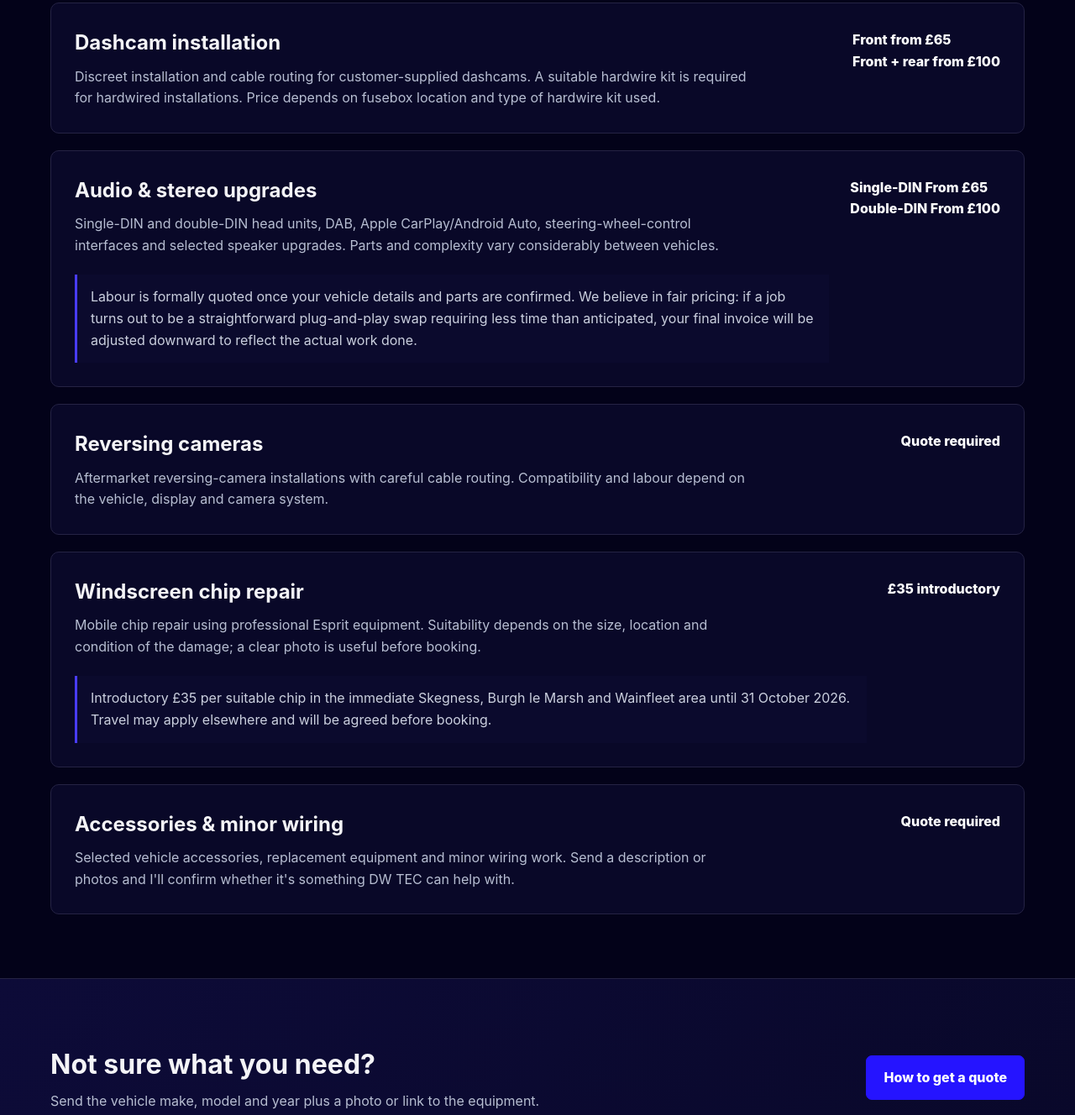
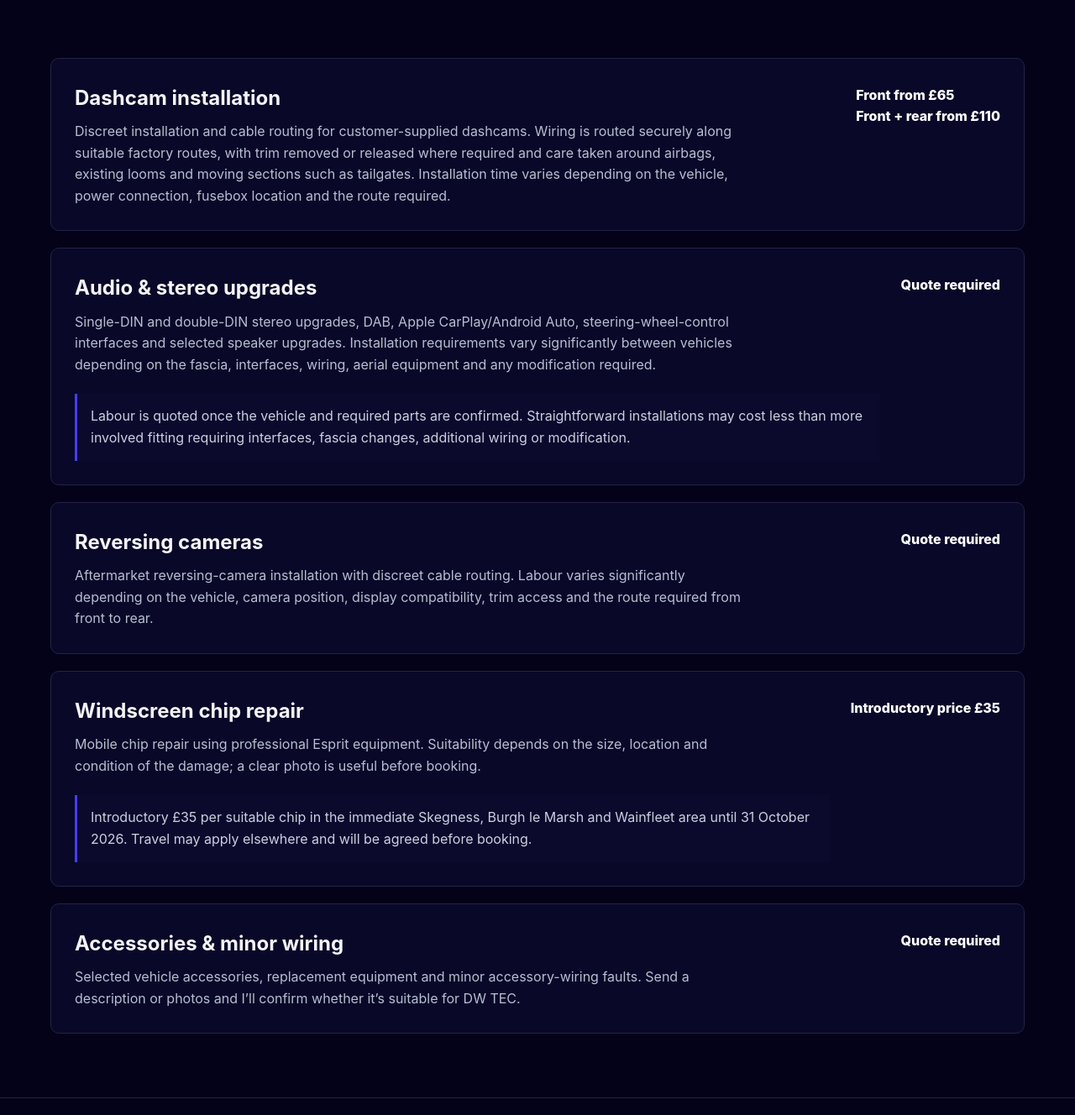
Before and after one commit to danjwilko/dwtec-site, a plain HTML site: page services.html in a window 1280 px wide. Shown: the part 496-1824 px from the top of the page at 84% size. Drawn offline with Linux system fonts and the light colour scheme.

Commit message:
descriptions, pricing and design tweaks.

```diff
--- a/services.html
+++ b/services.html
@@ -28,15 +28,96 @@
   </div>
 </header>
 <main id="main-content">
-  <section class="page-hero"><div class="container"><div class="eyebrow">DW TEC services</div><h1>Mobile vehicle technology &amp; repairs.</h1><p>Every vehicle and installation is a little different. These guide prices cover the more predictable work; anything more involved can be quoted once I know the vehicle and equipment.</p></div></section>
-  <section><div class="container service-list">
-    <article class="service"><div><h2>Dashcam installation</h2><p>Discreet installation and cable routing for customer-supplied dashcams. A suitable hardwire kit is required for hardwired installations. Price depends on fusebox location and type of hardwire kit used.</p></div><div class="price">Front from £65<br>Front + rear from £100</div></article>
-    <article class="service"><div><h2>Audio &amp; stereo upgrades</h2><p>Single-DIN and double-DIN head units, DAB, Apple CarPlay/Android Auto, steering-wheel-control interfaces and selected speaker upgrades. Parts and complexity vary considerably between vehicles.</p><div class="notice">Labour is formally quoted once your vehicle details and parts are confirmed. We believe in fair pricing: if a job turns out to be a straightforward plug-and-play swap requiring less time than anticipated, your final invoice will be adjusted downward to reflect the actual work done.</div></div><div class="price">Single-DIN From £65<br>Double-DIN From £100</div></article>
-    <article class="service"><div><h2>Reversing cameras</h2><p>Aftermarket reversing-camera installations with careful cable routing. Compatibility and labour depend on the vehicle, display and camera system.</p></div><div class="price">Quote required</div></article>
-    <article class="service"><div><h2>Windscreen chip repair</h2><p>Mobile chip repair using professional Esprit equipment. Suitability depends on the size, location and condition of the damage; a clear photo is useful before booking.</p><div class="notice">Introductory £35 per suitable chip in the immediate Skegness, Burgh le Marsh and Wainfleet area until 31 October 2026. Travel may apply elsewhere and will be agreed before booking.</div></div><div class="price">£35 introductory</div></article>
-    <article class="service"><div><h2>Accessories &amp; minor wiring</h2><p>Selected vehicle accessories, replacement equipment and minor wiring work. Send a description or photos and I'll confirm whether it's something DW TEC can help with.</p></div><div class="price">Quote required</div></article>
-  </div></section>
-  <section class="cta"><div class="container cta-inner"><div><h2>Not sure what you need?</h2><div class="muted">Send the vehicle make, model and year plus a photo or link to the equipment.</div></div><a class="btn" href="contact.html">How to get a quote</a></div></section>
+  <section class="page-hero"><div class="container"><div class="eyebrow">DW TEC services</div><h1>Mobile vehicle technology installations &amp; windscreen chip repairs.</h1>
+    <p>
+  Every vehicle and installation is different. Prices shown are guide starting
+  prices for typical installations. Final labour is confirmed before booking once
+  the vehicle, equipment and installation requirements are known.
+</p>
+  </div>
+</section>
+  <section>
+  <div class="container service-list">
+
+    <article class="service">
+      <div>
+        <h2>Dashcam installation</h2>
+        <p>
+      Discreet installation and cable routing for customer-supplied dashcams.
+      Wiring is routed securely along suitable factory routes, with trim removed
+      or released where required and care taken around airbags, existing looms
+      and moving sections such as tailgates. Installation time varies depending
+      on the vehicle, power connection, fusebox location and the route required.
+    </p>
+      </div>
+      <div class="price">
+        Front from £65<br>
+        Front + rear from £110
+      </div>
+    </article>
+
+    <article class="service">
+      <div>
+        <h2>Audio &amp; stereo upgrades</h2>
+        <p>
+          Single-DIN and double-DIN stereo upgrades, DAB, Apple CarPlay/Android Auto,
+          steering-wheel-control interfaces and selected speaker upgrades.
+          Installation requirements vary significantly between vehicles depending on
+          the fascia, interfaces, wiring, aerial equipment and any modification
+          required.
+        </p>
+        <div class="notice">
+          Labour is quoted once the vehicle and required parts are confirmed.
+          Straightforward installations may cost less than more involved fitting
+          requiring interfaces, fascia changes, additional wiring or modification.
+        </div>
+      </div>
+      <div class="price">Quote required</div>
+    </article>
+
+    <article class="service">
+      <div>
+        <h2>Reversing cameras</h2>
+        <p>
+          Aftermarket reversing-camera installation with discreet cable routing.
+          Labour varies significantly depending on the vehicle, camera position,
+          display compatibility, trim access and the route required from front to rear.
+        </p>
+      </div>
+      <div class="price">Quote required</div>
+    </article>
+
+    <article class="service">
+      <div>
+        <h2>Windscreen chip repair</h2>
+        <p>
+          Mobile chip repair using professional Esprit equipment. Suitability depends
+          on the size, location and condition of the damage; a clear photo is useful
+          before booking.
+        </p>
+        <div class="notice">
+          Introductory £35 per suitable chip in the immediate Skegness, Burgh le Marsh
+          and Wainfleet area until 31 October 2026. Travel may apply elsewhere and will
+          be agreed before booking.
+        </div>
+      </div>
+      <div class="price">Introductory price £35</div>
+    </article>
+
+    <article class="service">
+      <div>
+        <h2>Accessories &amp; minor wiring</h2>
+        <p>
+          Selected vehicle accessories, replacement equipment and minor
+          accessory-wiring faults. Send a description or photos and I’ll confirm
+          whether it’s suitable for DW TEC.
+        </p>
+      </div>
+      <div class="price">Quote required</div>
+    </article>
+
+  </div>
+</section>
 </main>
 <footer class="footer">
   <div class="container footer-inner">
```
Also changed, not shown: index.html (+2 -2 lines).
